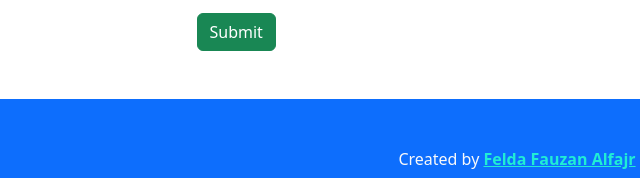
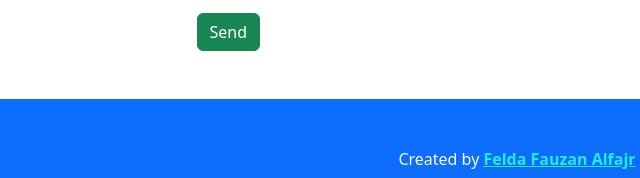
Before and after one commit to feldafauzan20/feldafauzanalfajr.github.io, a plain HTML site: page index.html in a window 1280 px wide. Shown: the part 2858-3036 px from the top of the page, 123-763 px from the left. Drawn offline with nearby package versions, Linux system fonts and the light colour scheme.

Commit message:
second commit

```diff
--- a/index.html
+++ b/index.html
@@ -155,7 +155,7 @@
               <textarea class="form-control" placeholder="Leave a message here" id="floatingTextarea"></textarea>
               <label for="floatingTextarea">Message</label>
             </div>
-            <button type="submit" class="btn btn-success mt-3">Submit</button>
+            <button type="submit" class="btn btn-success mt-3">Send</button>
           </div>
         </div>
       </div>
```
